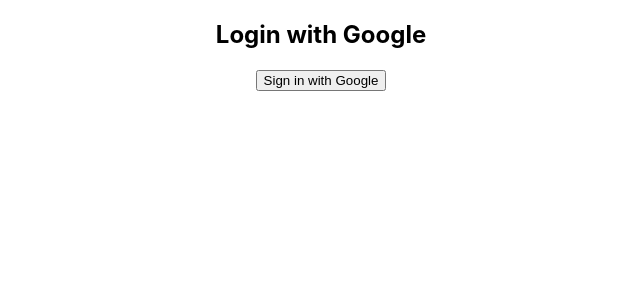
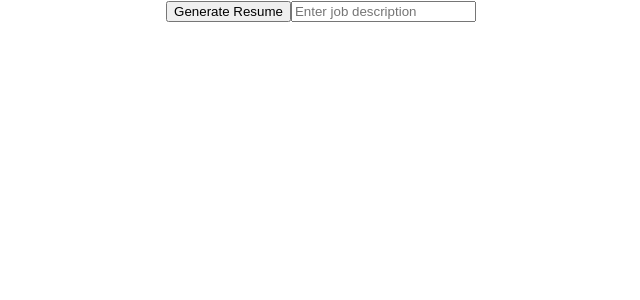
Before and after one commit to zach-marto/Personify, a React (Create React App) app in the folder client/: page /generateResume in a window 1280 px wide. Shown: the top 300 px of the page, without its empty margins (319-959 px from the left). Built offline with nearby package versions, Linux system fonts and the light colour scheme.

Commit message:
set up react router

```diff
--- a/client/package.json
+++ b/client/package.json
@@ -9,6 +9,7 @@
     "firebase": "^10.6.0",
     "react": "^18.2.0",
     "react-dom": "^18.2.0",
+    "react-router-dom": "^6.18.0",
     "react-scripts": "5.0.1",
     "universal-cookie": "^6.1.1",
     "web-vitals": "^2.1.4"
--- a/client/src/App.js
+++ b/client/src/App.js
@@ -1,11 +1,25 @@
-import logo from './logo.svg';
 import './App.css';
 import Login from './pages/login/login.jsx';
+import { BrowserRouter as Router, Route, Routes, Navigate } from 'react-router-dom';
+import GenerateResume from './pages/generateResume/generateResume.jsx';
+import Cookies from 'universal-cookie';
+
+
 
 function App() {
+
+  const cookieHandler = new Cookies();
+
+  const uid = cookieHandler.get('uid')
+
   return (
     <div className="App">
-      <Login></Login>
+      <Router>
+        <Routes>
+          <Route path="/" element={<Login />} />
+          <Route path="/generateResume" element={<GenerateResume />} />
+        </Routes>
+      </Router>
     </div>
   );
 }
--- /dev/null
+++ b/client/src/pages/generateResume/generateResume.jsx
@@ -0,0 +1,12 @@
+import React from 'react';
+
+function generateResume() {
+    return (
+        <div>
+            <button>Generate Resume</button>
+            <input type="text" placeholder="Enter job description" />
+        </div>
+    );
+}
+
+export default generateResume;
```
Also changed, not shown: client/src/pages/generateResume/generateResume.css (added), 1 other file (tests, documents, lock files or other folders).
